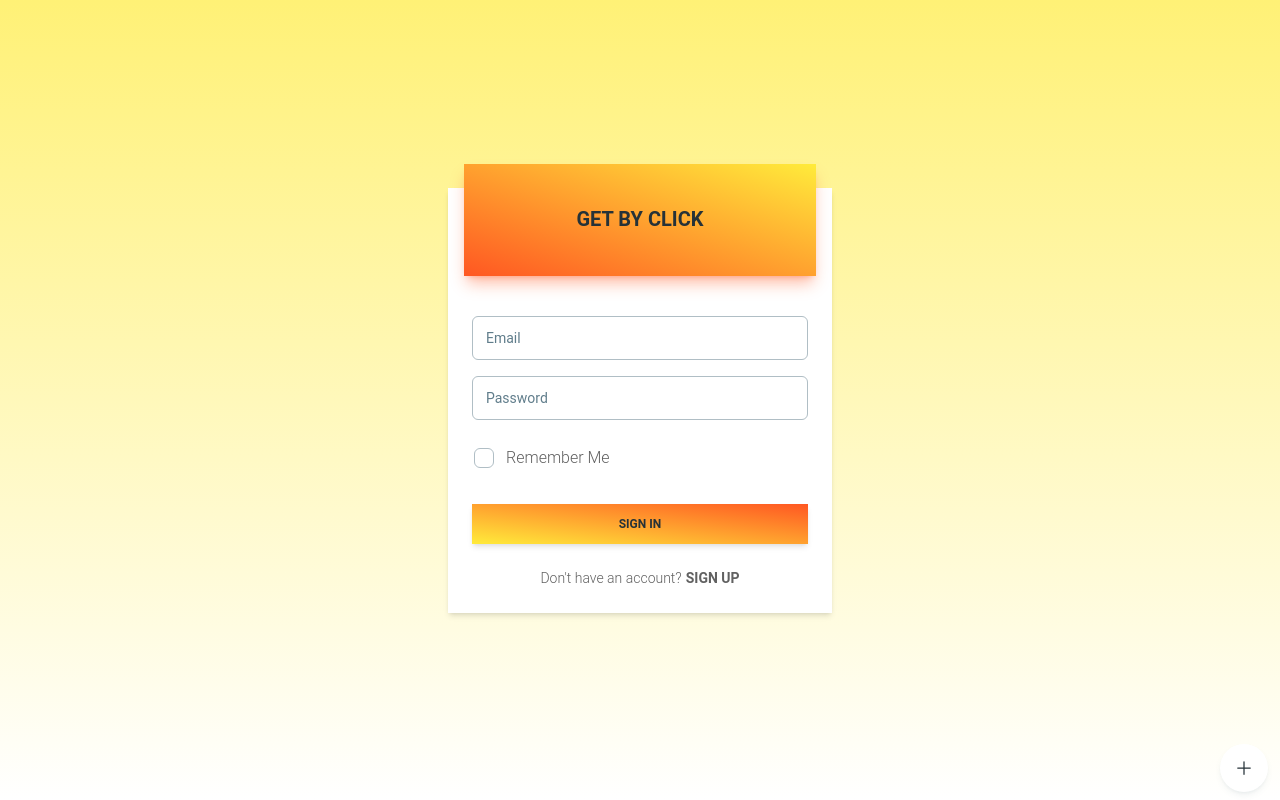
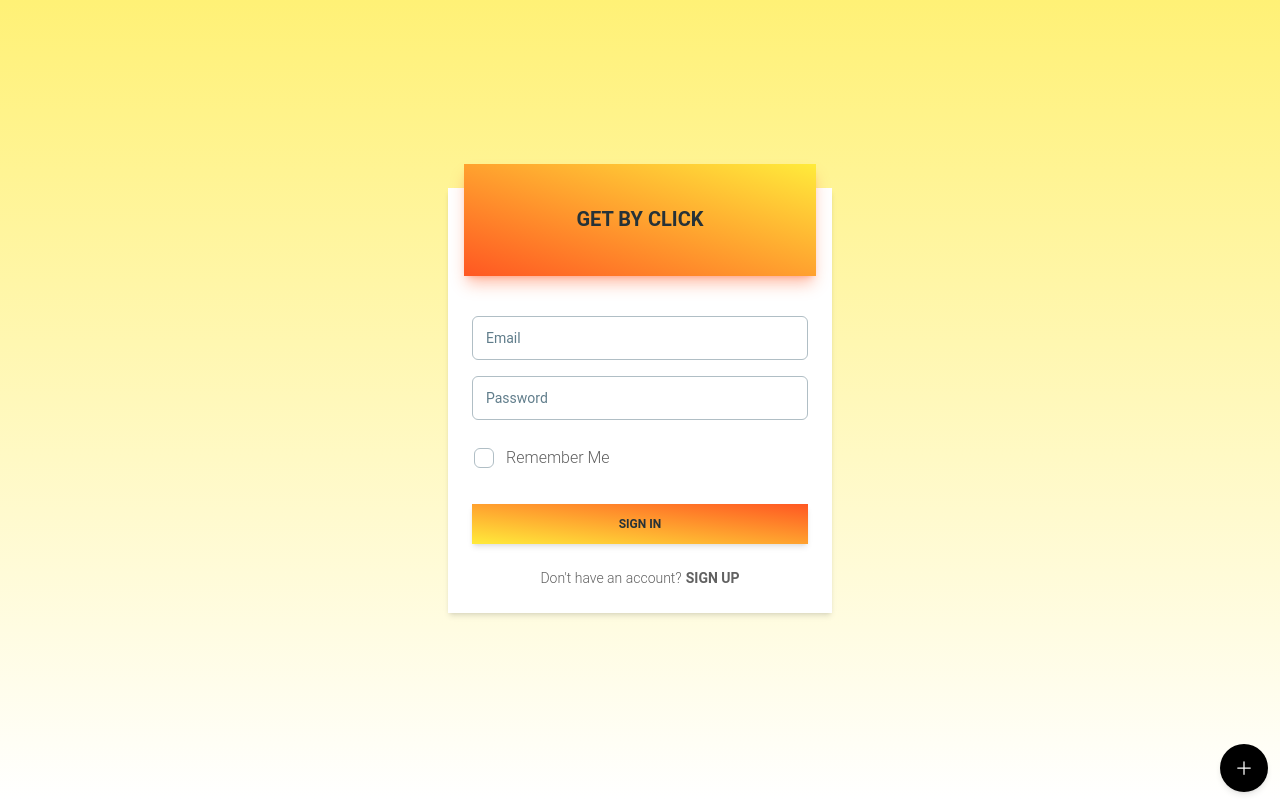
Before and after one commit to sayonUsman/get-by-click, a React (Vite) app: page /login in a window 1280 px wide. Built offline with nearby package versions, Linux system fonts and the light colour scheme.

Commit message:
Bg color of speed dial handler has been changed

```diff
--- a/src/components/SpeedDial.jsx
+++ b/src/components/SpeedDial.jsx
@@ -18,8 +18,8 @@ export function DefaultSpeedDial() {
   return (
     <div className="fixed bottom-2 right-3">
       <SpeedDial>
-        <SpeedDialHandler color="white">
-          <IconButton size="lg" className="rounded-full">
+        <SpeedDialHandler>
+          <IconButton size="lg" className="rounded-full bg-black">
             <PlusIcon className="h-5 w-5 transition-transform group-hover:rotate-45" />
           </IconButton>
         </SpeedDialHandler>
```
